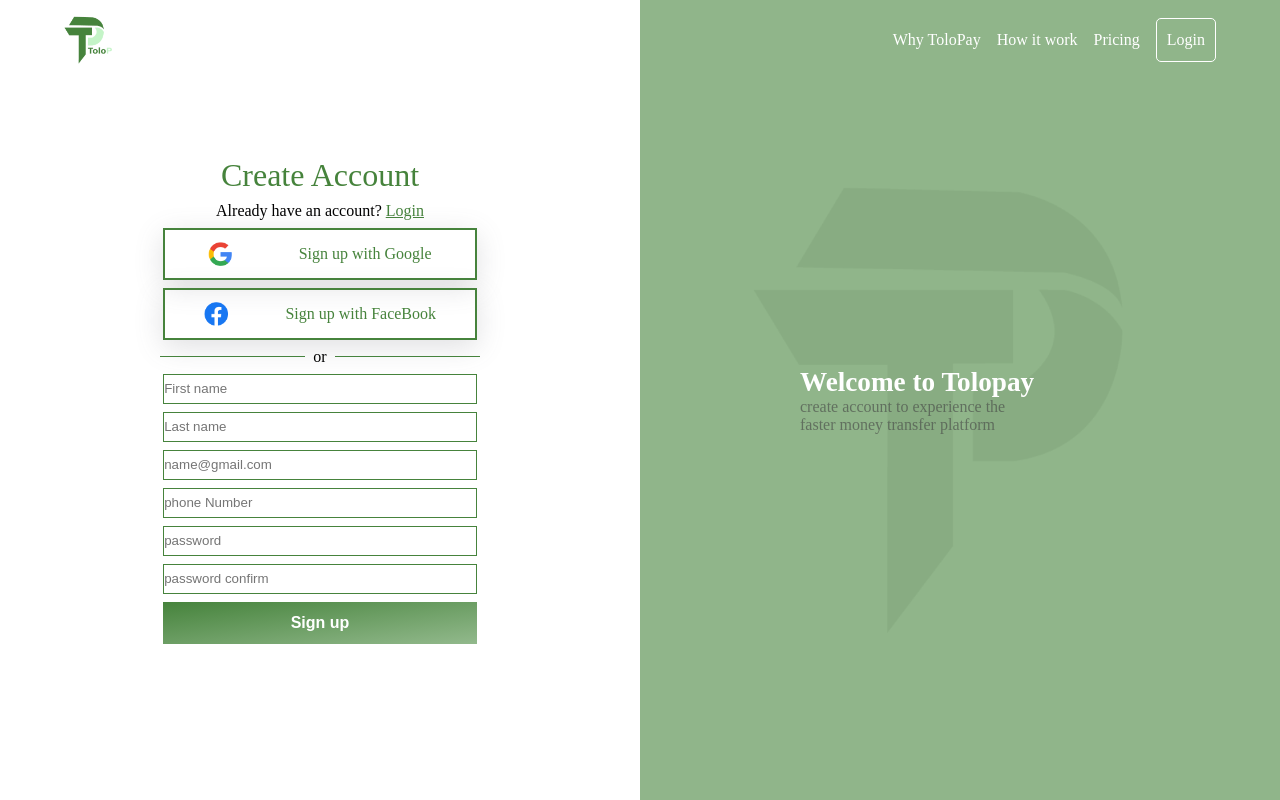
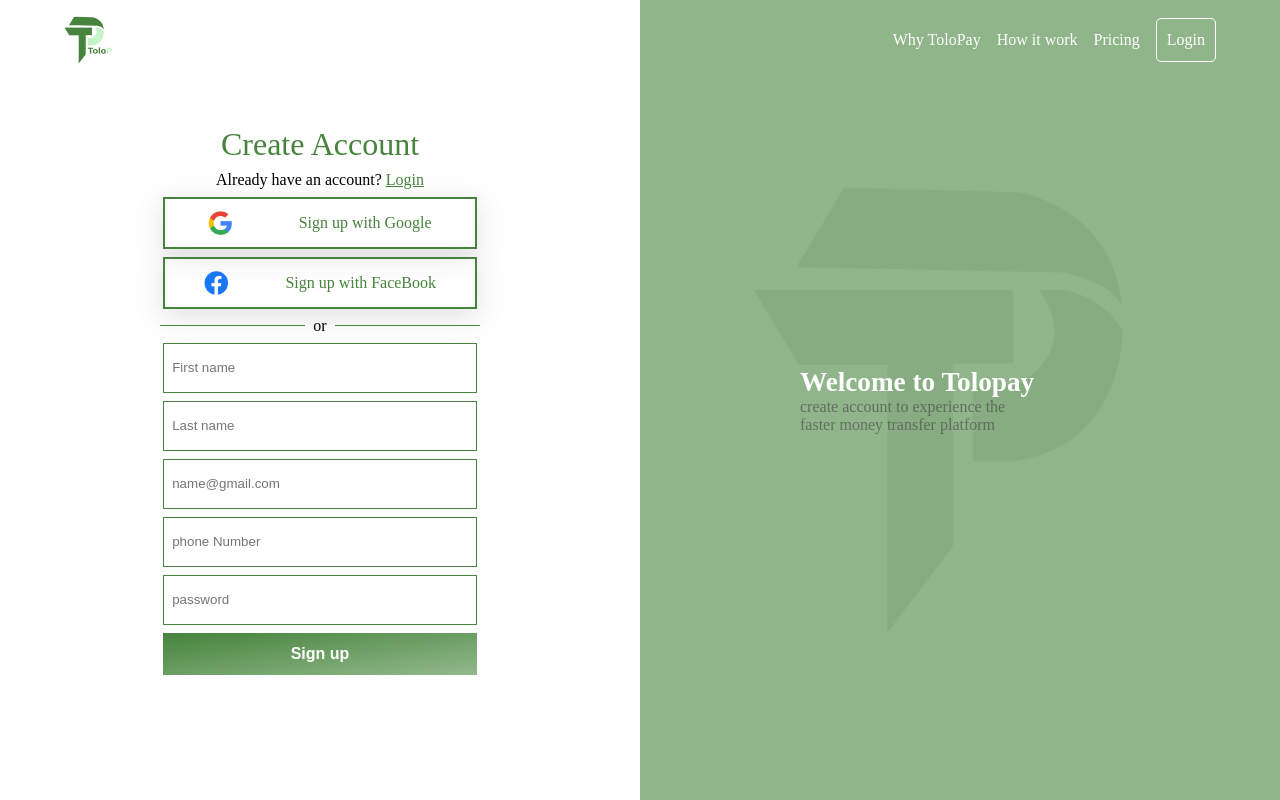
Before and after one commit to EchnoServe/tolo-pay, a React (Create React App) app in the folder tolopay/: page / in a window 1280 px wide. Shown: the top 800 px of the page. Built offline with nearby package versions, Linux system fonts and the light colour scheme.

Commit message:
Fixed some issues

```diff
--- a/tolopay/src/App.js
+++ b/tolopay/src/App.js
@@ -2,9 +2,10 @@ import "./App.css";
 import LoginPage from "./Pages/login_page/LoginPage";
 import SignupValidation from "./Components/signup_validation/signup";
 import Budget from "./Pages/budget_page/Budget";
+import CreateAccount from "./Pages/createAccount/CreateAccount";
 function App() {
   return (<div>
-<Budget/>
+<CreateAccount/>
   </div>
     //   style={{
     //     display: "flex",
--- a/tolopay/src/Pages/createAccount/CreateAccount.js
+++ b/tolopay/src/Pages/createAccount/CreateAccount.js
@@ -68,7 +68,7 @@ const CreateAccount = () => {
           </div>
           <form className="flex-c-c  form_container" onSubmit={handleSubmit(onSubmit)}>
               <input
-                type="name"
+                type="text"
                 placeholder="First name"
                 className={`form-control ${errors.email && "invalid"}`}
                 {...register("firstName", { required: "FirstName is Required" ,
@@ -84,7 +84,7 @@ const CreateAccount = () => {
                 <small className="text-danger">{errors.firstName.message}</small>
               )}
               <input
-                type="name"
+                type="text"
                 placeholder="Last name"
                 className={`form-control ${errors.email && "invalid"}`}
                 {...register("lastName", { required: "LastName is Required" ,
@@ -153,7 +153,7 @@ const CreateAccount = () => {
              {errors.message && (
                 <small className="text-danger">{errors.message.message}</small>
               )}
-            <input
+            {/* <input
               type="password"
               placeholder="password confirm"
               className={`form-control ${errors.message && "invalid"}`}
@@ -172,7 +172,7 @@ const CreateAccount = () => {
               }} ></input>
               {errors.message && (
                 <small className="text-danger">{errors.message.message}</small>
-              )}
+              )} */}
             <button className="p-12-10 " type="submit" id="signup">
               Sign up
             </button>
--- a/tolopay/src/Pages/createAccount/createAccount.css
+++ b/tolopay/src/Pages/createAccount/createAccount.css
@@ -95,7 +95,8 @@
 }
 .form input {
   width: inherit;
-  height: 30px;
+  padding-left: 8px;
+  height: 50px;
   border: 1px solid #46833c;
 }
 
@@ -123,3 +124,6 @@
   width: 70%;
   color: rgba(66, 66, 66, 0.6);
 }
+.text-danger{
+  color:red;
+}
```
